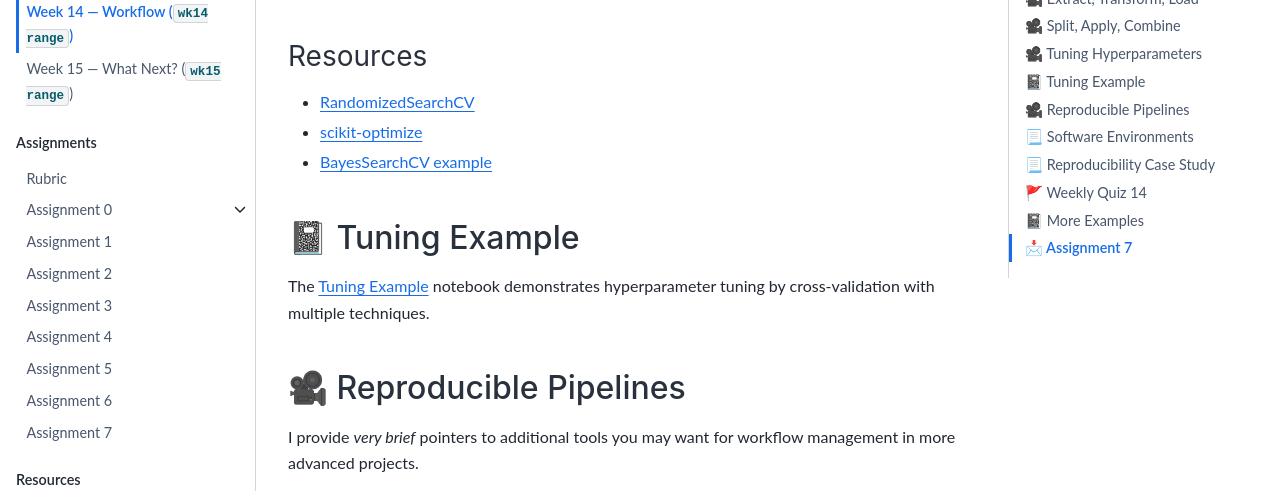
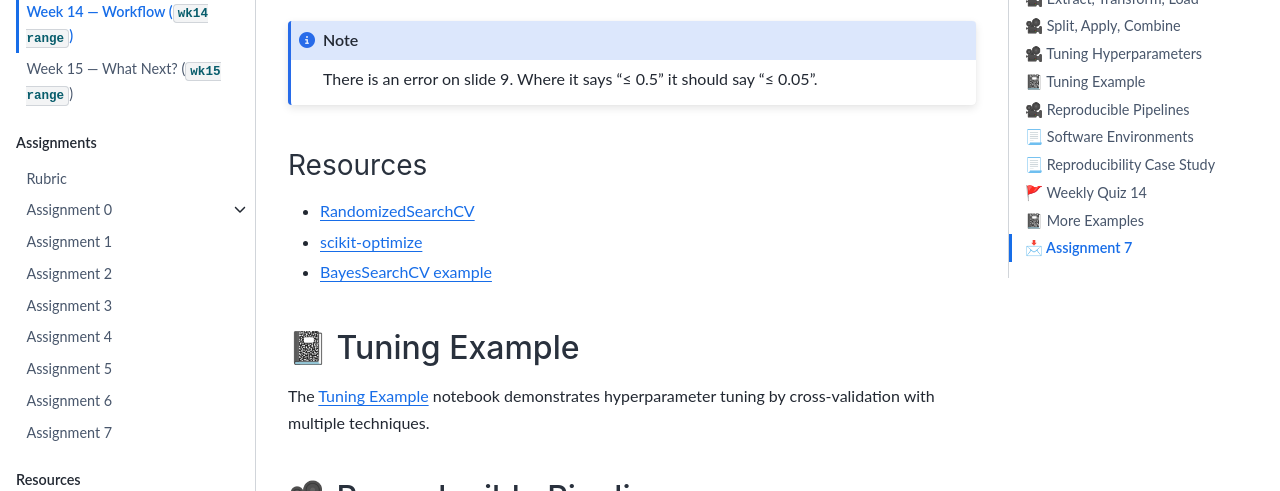
Before and after one commit to mdekstrand/cs533-web, a Jupyter Book: the page built from week14/index.md, in a window 1280 px wide and 900 px high, scrolled down 3176 px, cut to the strip 230-721 px from the top of the window. Built offline with Jupyter Book 1.0.4 settings and Sphinx 7.4.7 and the Sphinx Book theme 1.1.4, drawn with Linux system fonts in a browser that asks for light colours; pages that are not in the unit, such as notebooks, are missing from menus; cross-references to code outside the pages are shown as plain code; a style sheet for code colours, icons or effects is not loaded.

Commit message:
add error note to week 14

```diff
--- a/week14/index.md
+++ b/week14/index.md
@@ -131,6 +131,10 @@ How can we move beyond `GridSearchCV` in our quest to tune hyperparameters?
 :slide-auth: ACJeAazU69nVuOI
 :::
 
+:::{note}
+There is an error on slide 9. Where it says “≤ 0.5” it should say “≤ 0.05”.
+:::
+
 ### Resources
 
 - [RandomizedSearchCV](https://scikit-learn.org/stable/modules/generated/sklearn.model_selection.RandomizedSearchCV.html)
```
